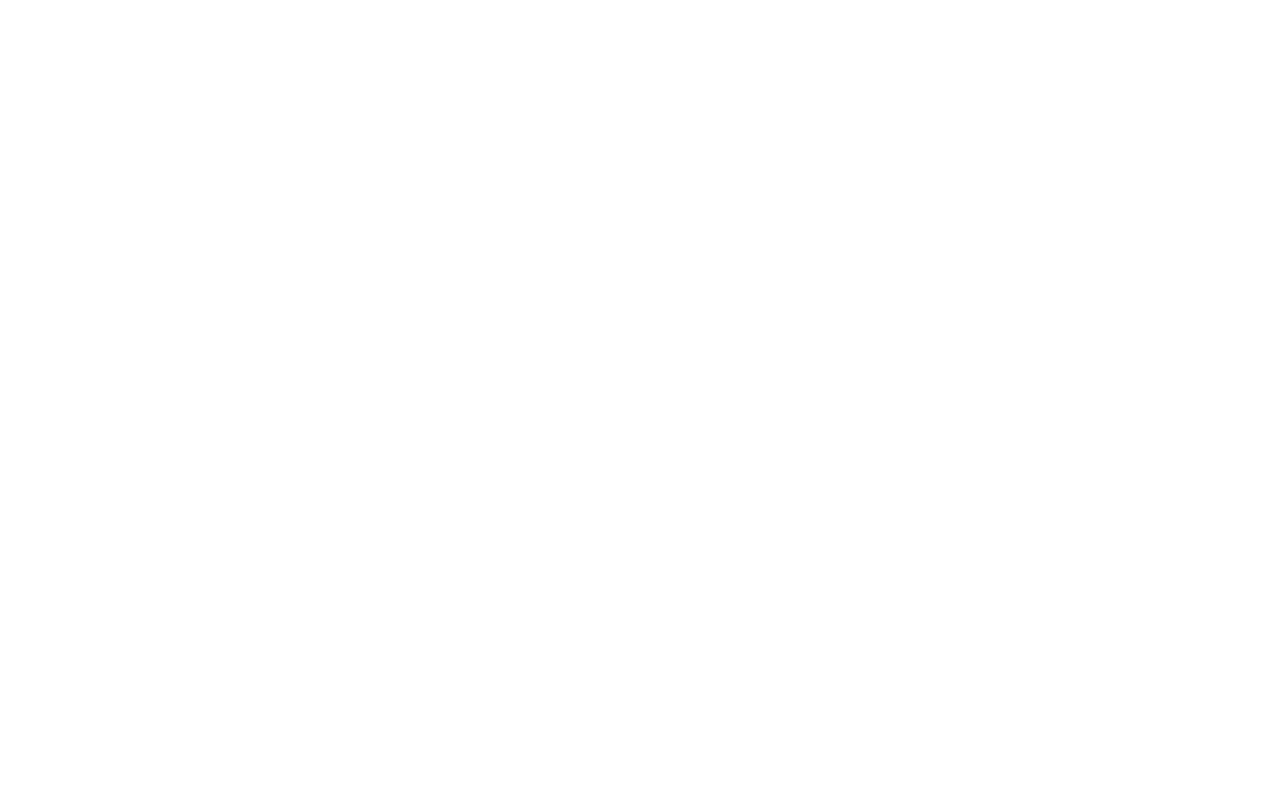
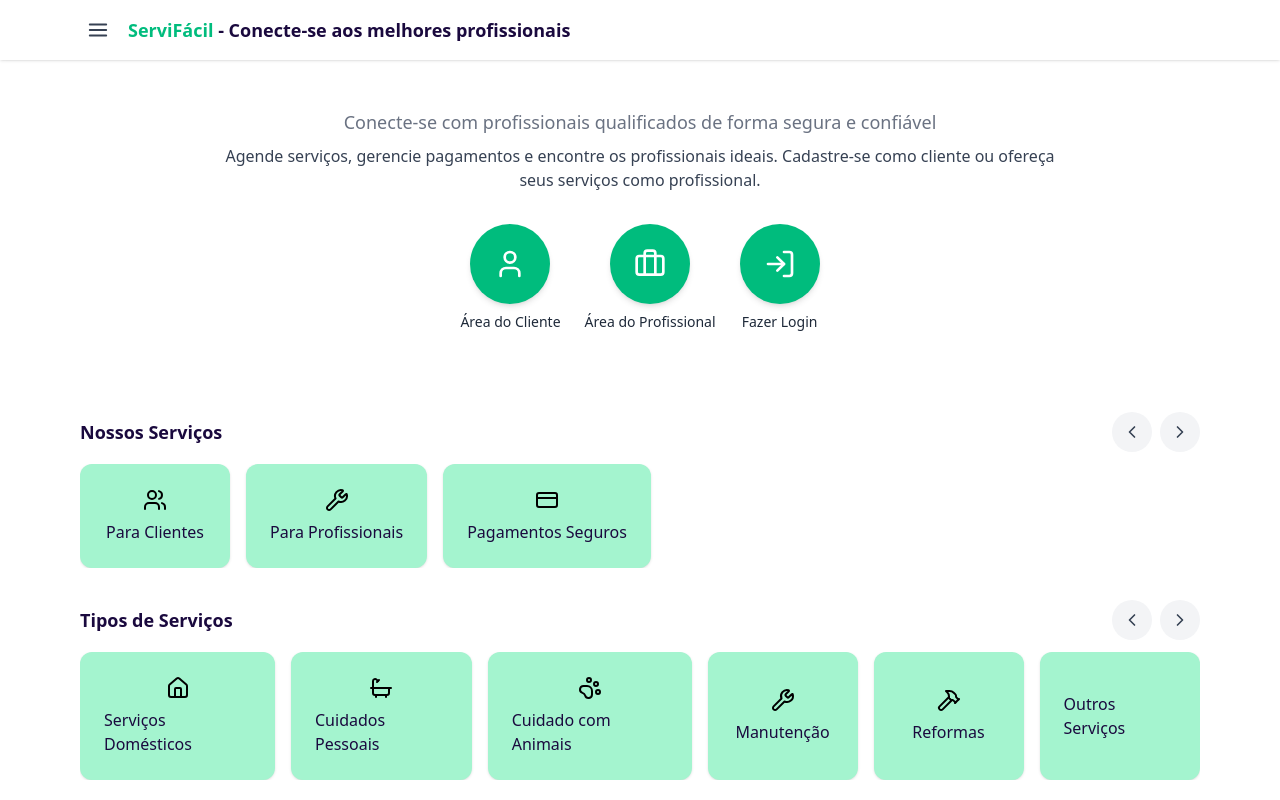
Before and after one commit to luizaraujo-faria/ServiFacil-FrontEnd, a React (Vite) app: page / in a window 1280 px wide. Shown: the top 800 px of the page. Built offline with nearby package versions, Linux system fonts and the light colour scheme.

Commit message:
chore: atualiza dependências e ajustes na aplicação
- Adiciona react-router-dom e lucide-react
- Ajustes no App.jsx
- Atualização do package.json e package-lock.json

```diff
--- a/package.json
+++ b/package.json
@@ -12,13 +12,16 @@
   },
   "dependencies": {
     "@tailwindcss/vite": "^4.1.12",
+    "@types/react-router-dom": "^5.3.3",
     "eslint-config-prettier": "^10.1.8",
     "eslint-plugin-import": "^2.32.0",
     "eslint-plugin-jsx-a11y": "^6.10.2",
     "eslint-plugin-prettier": "^5.5.4",
+    "lucide-react": "^0.542.0",
     "prettier": "^3.6.2",
     "react": "^19.1.0",
     "react-dom": "^19.1.0",
+    "react-router-dom": "^7.8.2",
     "tailwindcss": "^4.1.12"
   },
   "devDependencies": {
--- a/src/App.jsx
+++ b/src/App.jsx
@@ -1,11 +1,12 @@
+import { BrowserRouter, Routes, Route } from "react-router-dom";
+import HomePage from "./pages/HomePage";
 
-function App() {
-
+export default function App() {
   return (
-    <>
-
-    </>
-  )
+    <BrowserRouter>
+      <Routes>
+        <Route path="/" element={<HomePage />} />
+      </Routes>
+    </BrowserRouter>
+  );
 }
-
-export default App;
```
Also changed, not shown: 1 other file (tests, documents, lock files or other folders).
